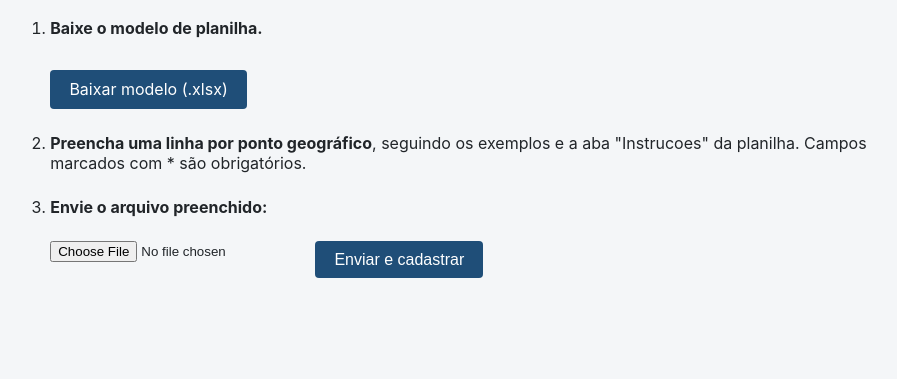
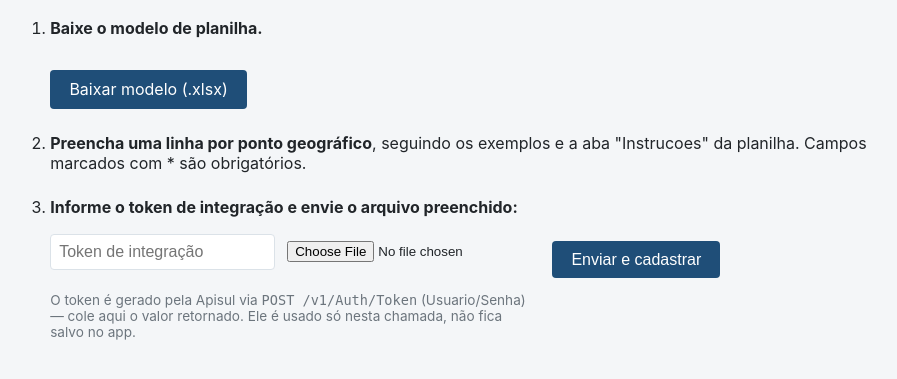
Before and after one commit to eduardogoncalves2706/edg-integracao, a Flask app: page /cadastros/ponto-geografico/ in a window 1280 px wide. Shown: the part 160-539 px from the top of the page, without its empty margins (153-1050 px from the left). Run offline with Flask 3, Linux system fonts and the light colour scheme; the visitor is signed in with stand-in values (Sample User, id 1).

Commit message:
Torna o token de integracao dinamico: usuario informa na tela em vez de vir de config fixa
Assim da pra testar o cadastro de Ponto Geografico com qualquer token
valido (gerado via POST /v1/Auth/Token) sem reconfigurar o app.

Co-Authored-By: Claude Sonnet 5 <noreply@anthropic.com>

```diff
--- a/app/routes/ponto_geografico.py
+++ b/app/routes/ponto_geografico.py
@@ -33,6 +33,16 @@ def baixar_modelo():
 @bp.route("/enviar", methods=["POST"])
 @login_required
 def enviar():
+    token_texto = request.form.get("token", "").strip()
+    if not token_texto:
+        flash("Informe o token de integração da Apisul.", "warning")
+        return redirect(url_for("ponto_geografico.index"))
+    try:
+        token = int(token_texto)
+    except ValueError:
+        flash("Token inválido: deve ser um número inteiro.", "danger")
+        return redirect(url_for("ponto_geografico.index"))
+
     arquivo = request.files.get("planilha")
     if not arquivo or not arquivo.filename:
         flash("Selecione um arquivo .xlsx preenchido a partir do modelo.", "warning")
@@ -86,7 +96,7 @@ def enviar():
             continue
 
         payload = excel_service.montar_payload_soap(linha.dados)
-        resultado = inserir_ponto_geografico(cfg, payload)
+        resultado = inserir_ponto_geografico(cfg, token, payload)
 
         if resultado.sucesso:
             lote.linhas_sucesso += 1
--- a/app/services/ponto_geografico_service.py
+++ b/app/services/ponto_geografico_service.py
@@ -1,5 +1,9 @@
-"""Orquestra o cadastro de Ponto Geográfico: pega token, chama o SOAP,
-normaliza o retorno para gravar em ChamadaApi."""
+"""Orquestra o cadastro de Ponto Geográfico: chama o SOAP com o token
+informado pelo usuário e normaliza o retorno para gravar em ChamadaApi.
+
+O token é digitado na tela (ver app/routes/ponto_geografico.py) em vez de
+vir de uma credencial fixa em config/apisul_config.json — assim dá pra testar
+com qualquer token de integração sem reconfigurar o app."""
 from __future__ import annotations
 
 import time
@@ -7,7 +11,6 @@ from dataclasses import dataclass
 from typing import Any
 
 from config.settings import ApisulConfig
-from app.services.auth_token_client import obter_token
 from app.services.soap_client import chamar_operacao
 
 SERVICO = "ponto_geografico"
@@ -23,10 +26,9 @@ class ResultadoChamada:
     duracao_ms: int
 
 
-def inserir_ponto_geografico(cfg: ApisulConfig, payload: dict[str, Any]) -> ResultadoChamada:
+def inserir_ponto_geografico(cfg: ApisulConfig, token: int, payload: dict[str, Any]) -> ResultadoChamada:
     inicio = time.monotonic()
     try:
-        token = obter_token(cfg)
         resposta = chamar_operacao(
             cfg, SERVICO, OPERACAO_INSERE,
             token=token,
--- a/app/static/style.css
+++ b/app/static/style.css
@@ -104,7 +104,15 @@ button:hover, .botao:hover { background: var(--azul-escuro); }
 
 .passos { padding-left: 1.2rem; }
 .passos li { margin-bottom: 1.5rem; }
-.form-upload { display: flex; gap: 0.75rem; align-items: center; margin-top: 0.5rem; }
+.form-upload { display: flex; flex-wrap: wrap; gap: 0.75rem; align-items: center; margin-top: 0.5rem; }
+.form-upload input[type="text"] {
+  padding: 0.5rem;
+  border: 1px solid var(--borda);
+  border-radius: 4px;
+  font-size: 1rem;
+  min-width: 220px;
+}
+.ajuda-campo { color: #6c757d; font-size: 0.85rem; max-width: 480px; }
 
 .resumo-lote { color: #495057; }
 .resumo-lote .ok { color: var(--verde); font-weight: 600; }
--- a/app/templates/ponto_geografico.html
+++ b/app/templates/ponto_geografico.html
@@ -14,11 +14,17 @@
     "Instrucoes" da planilha. Campos marcados com * são obrigatórios.
   </li>
   <li>
-    <strong>Envie o arquivo preenchido:</strong>
+    <strong>Informe o token de integração e envie o arquivo preenchido:</strong>
     <form method="post" action="{{ url_for('ponto_geografico.enviar') }}" enctype="multipart/form-data" class="form-upload">
+      <input type="text" name="token" placeholder="Token de integração" inputmode="numeric" required>
       <input type="file" name="planilha" accept=".xlsx" required>
       <button type="submit">Enviar e cadastrar</button>
     </form>
+    <p class="ajuda-campo">
+      O token é gerado pela Apisul via <code>POST /v1/Auth/Token</code>
+      (Usuario/Senha) — cole aqui o valor retornado. Ele é usado só nesta
+      chamada, não fica salvo no app.
+    </p>
   </li>
 </ol>
 {% endblock %}
```
Also changed, not shown: config/settings.py (+10 -2 lines), README.md.
